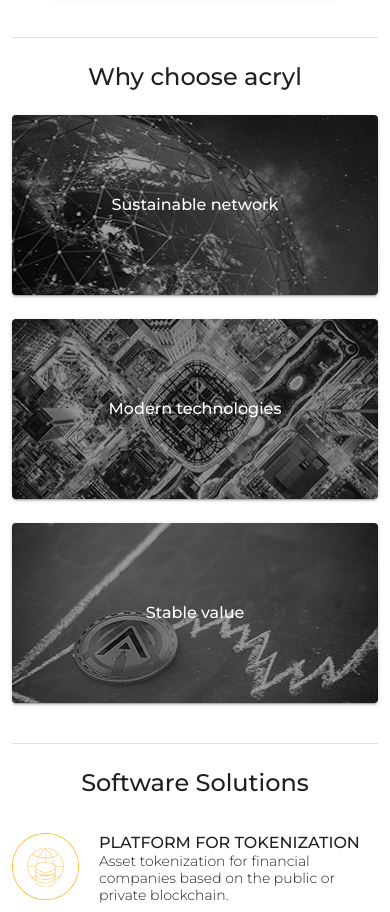
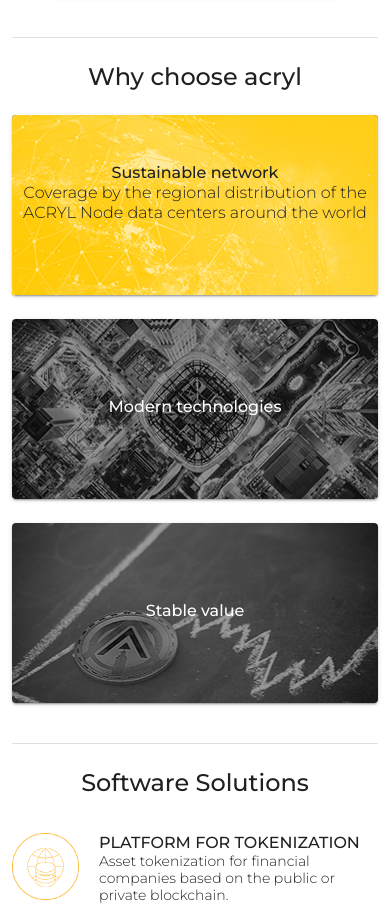
Before and after one commit to acrylplatform/acrylplatform-site, a Vue app: page / in a window 390 px wide. Shown: the part 1162-2074 px from the top of the page. Built offline with nearby package versions, Linux system fonts and the light colour scheme.

Commit message:
DC-185: Added script for active card on mobile

```diff
--- a/src/assets/styles/index.scss
+++ b/src/assets/styles/index.scss
@@ -36,6 +36,9 @@ $body-font-family: 'Montserrat', sans-serif;
     @else if $media == wide-screens {
       @media only screen and (min-width: $large) { @content; }
     }
+    @else if $media == specialMobile {
+      @media (max-width: $medium) { @content; }
+    }
 }
 body{
   font-family: $font-family !important;
--- a/src/components/WhyChooseAcrylBlock/WhyChooseAcrylBlock.vue
+++ b/src/components/WhyChooseAcrylBlock/WhyChooseAcrylBlock.vue
@@ -8,7 +8,7 @@
           </h2>
         </v-col>
       </v-row>
-      <v-row>
+      <v-row :class="`cardActive__number${cardActive}`">
         <v-col
           v-for="card in blocks"
           :key="`WhyChooseAcrylBlock-card_${card.id}`"
@@ -16,11 +16,13 @@
           md="4"
         >
           <v-card
+            :id="`cardNumber${card.id}`"
             class="mx-auto cardInBlock"
             min-width="288"
             max-width="411"
             height="180"
             :style="`background-image: url(/img/imgComponents/WhyChooseAcrylBlock/${card.icon}.png);`"
+            @click="checkActiveCard(card.id)"
           >
             <div
               class="yellowBgr"
@@ -54,7 +56,14 @@ export default {
         {id: 0, header: "Sustainable network", text: "Сoverage by the regional distribution of the ACRYL Node data centers around the world", icon: "001b"},
         {id: 1, header: "Modern technologies", text: "Fast (1000 tx/s), secure open-source network. Simple integration and smart contract support", icon: "002b"},
         {id: 2, header: "Stable value", text: "The price for data recording in the Acryl blockchain is stable and competitive due to constant cost for the Acryl coins", icon: "003b"}
-      ]
+      ],
+      cardActive: 0
+    }
+  },
+  methods: {
+    checkActiveCard: function (id) {
+      this.cardActive = id;
+      console.log("click on: ", this.cardActive);
     }
   }
 };
@@ -82,8 +91,26 @@ export default {
     margin: 0;
     transition: .5s;
   }
-
   .why-choose-acryl-block{
+    .cardActive__number0 #cardNumber0,
+    .cardActive__number1 #cardNumber1,
+    .cardActive__number2 #cardNumber2 {
+      @include respond-to(specialMobile) {
+        transition: 1s;
+        .yellowBgr{
+          opacity: 1;
+        }
+        p.cardInBlock__header{
+          transition: 1s;
+          color: $secondaryColor;
+        }
+        p.cardInBlock__text {
+          transition: 1s;
+          margin-bottom: 0;
+          opacity: 1;
+        }
+      }
+    }
     .cardInBlock{
       width: 100%;
       height: 100%;
@@ -104,8 +131,8 @@ export default {
         flex-direction: column;
         justify-content: center;
         align-items: center;
-        padding-left: 15px;
-        padding-right: 15px;
+        padding-left: 10px;
+        padding-right: 10px;
         p.cardInBlock__header{
           @extend %__generalStyleText;
           font-weight: 500;
@@ -117,6 +144,7 @@ export default {
           color: $secondaryColor;
           margin-bottom: -60px;
           opacity: 0;
+          height: 65px;
         }
       }
       &:hover {
```
